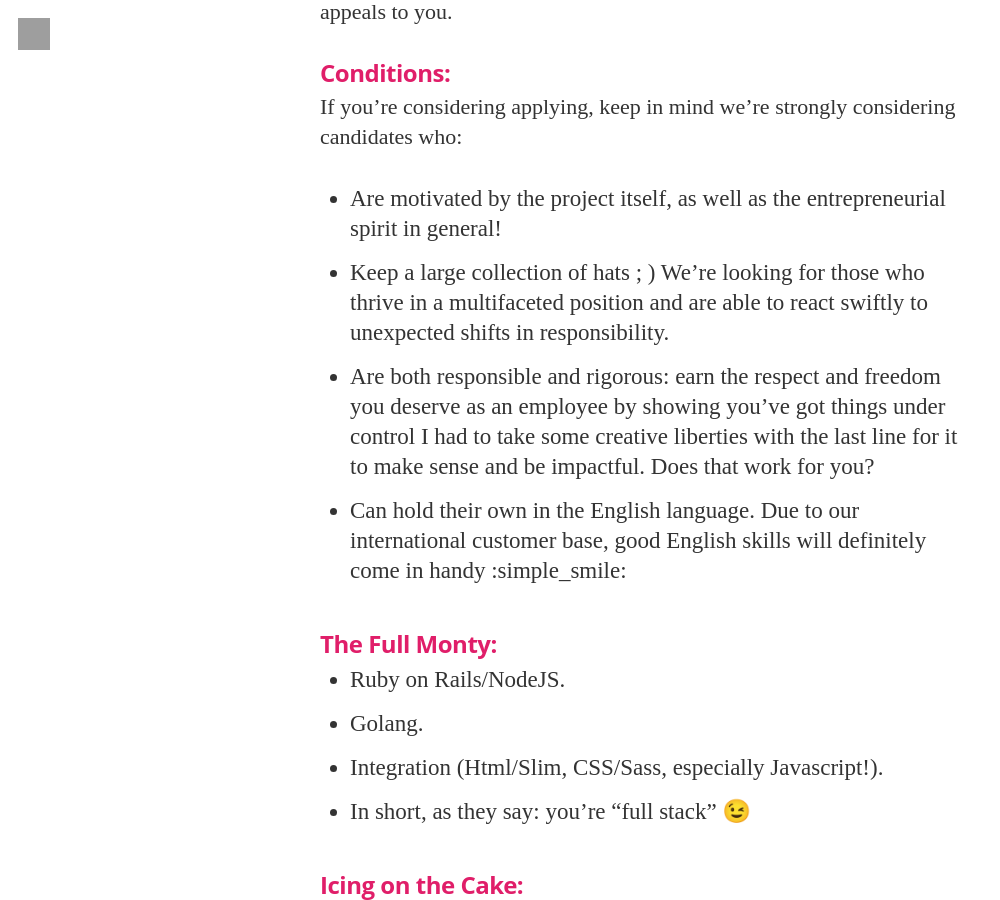
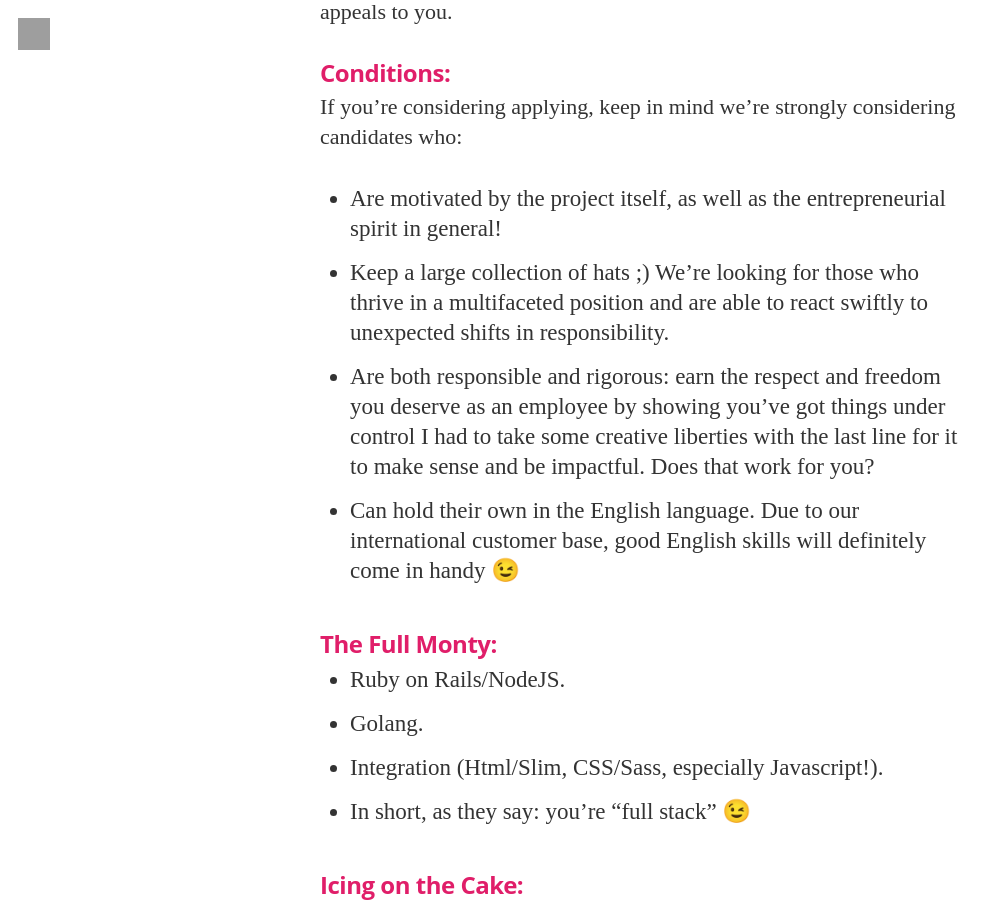
Before and after one commit to slaaskhq/jobs, a Jekyll site: the page built from _posts/2016-04-14-senior-full-stack-web-developer.markdown, in a window 1280 px wide and 900 px high, scrolled down 1094 px. Shown: the whole window, without its empty margins (0-1000 px from the left). Built offline with Jekyll 4.4.1, drawn with Linux system fonts in a browser that asks for light colours; nearby versions of some CDN libraries; emoji names are drawn with the system emoji font; some web fonts are replaced; some of the changed lines change nothing that is shown; grey boxes are pictures that could not be loaded.

Commit message:
Update 2016-04-14-senior-full-stack-web-developer.markdown

```diff
--- a/_posts/2016-04-14-senior-full-stack-web-developer.markdown
+++ b/_posts/2016-04-14-senior-full-stack-web-developer.markdown
@@ -28,10 +28,10 @@ Just footsteps from the Euratechnologies tech hub, in a friendly, relaxed and st
 If you're considering applying, keep in mind we're strongly considering candidates who:
 
 - Are motivated by the project itself, as well as the entrepreneurial spirit in general!
-- Keep a large collection of hats ; ) We're looking for those who thrive in a multifaceted position and are able to react swiftly to unexpected shifts in responsibility.
+- Keep a large collection of hats ;) We're looking for those who thrive in a multifaceted position and are able to react swiftly to unexpected shifts in responsibility.
 - Are both responsible and rigorous: earn the respect and freedom you deserve as an employee by showing you've got things under control
 I had to take some creative liberties with the last line for it to make sense and be impactful. Does that work for you?
-- Can hold their own in the English language. Due to our international customer base, good English skills will definitely come in handy :simple_smile:
+- Can hold their own in the English language. Due to our international customer base, good English skills will definitely come in handy :wink:
 
 ### The Full Monty:
 
```
